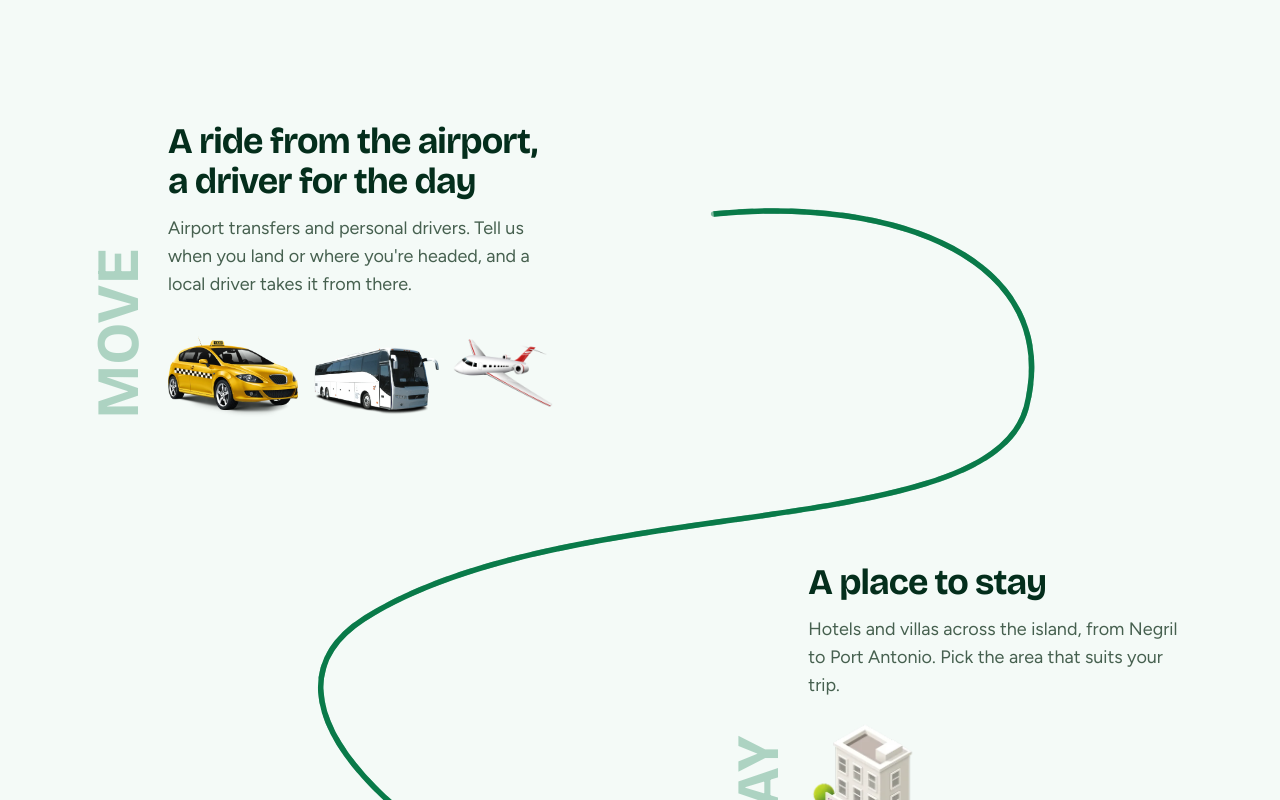
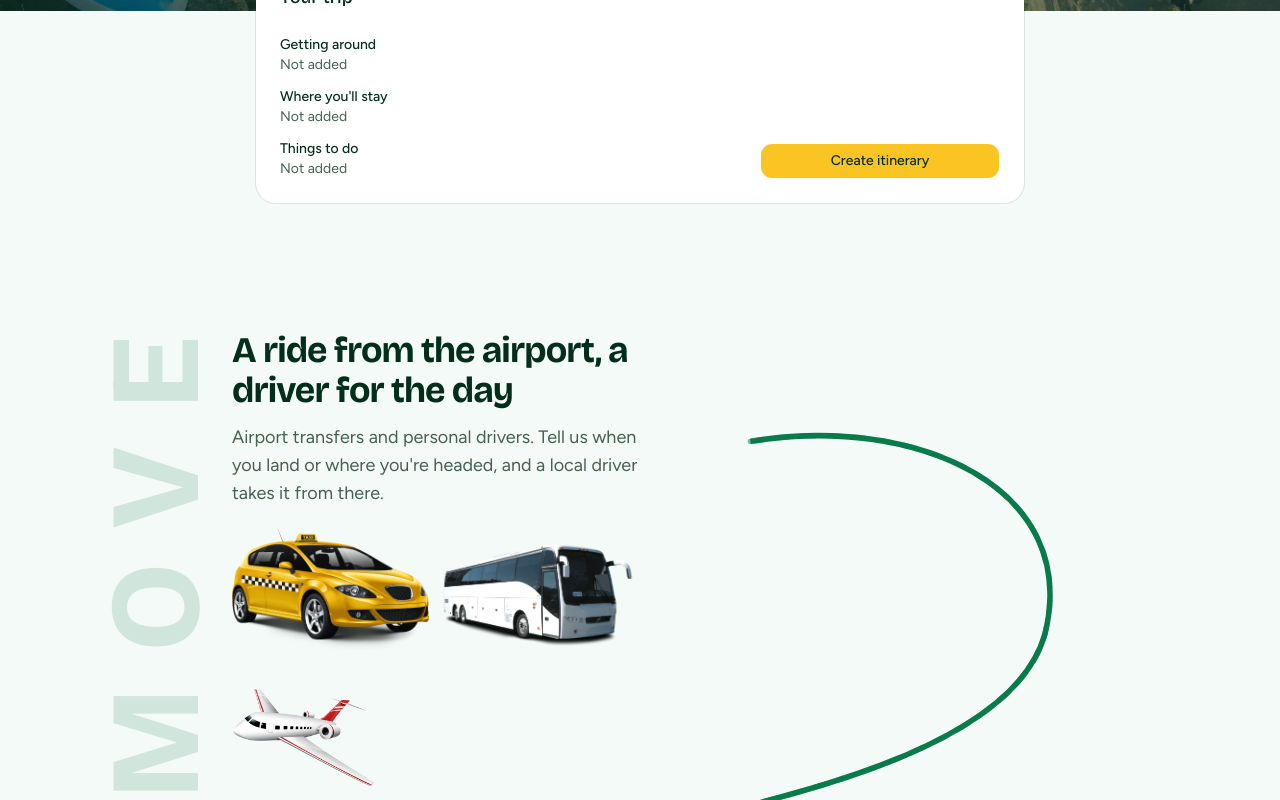
Before and after one commit to dorianbucknor/yaad-guide, a Next.js app: page / in a window 1280 px wide. Shown: the part 1180-1980 px from the top of the page. Built offline with nearby package versions, Linux system fonts and the light colour scheme.

Commit message:
feat(landing): put the trip card below the cards and enlarge route stops
Co-Authored-By: Claude Sonnet 5.5 <noreply@anthropic.com>

```diff
--- a/src/components/landing/cab.tsx
+++ b/src/components/landing/cab.tsx
@@ -11,14 +11,14 @@ export function Cab({ ref }: { ref: Ref<HTMLDivElement> }): React.JSX.Element {
     <div
       ref={ref}
       aria-hidden="true"
-      className="pointer-events-none absolute top-0 left-0 z-10 w-[80px] opacity-0 will-change-transform md:w-[144px]"
+      className="pointer-events-none absolute top-0 left-0 z-10 w-[80px] opacity-0 will-change-transform lg:w-[144px]"
     >
       <Image
         src="/landing/cab.webp"
         alt=""
         width={817}
         height={512}
-        sizes="(min-width: 768px) 144px, 80px"
+        sizes="(min-width: 1024px) 144px, 80px"
         className="h-auto w-full"
       />
     </div>
--- a/src/components/landing/quick-start-cards.tsx
+++ b/src/components/landing/quick-start-cards.tsx
@@ -438,8 +438,9 @@ export function TripCard({ control, rootError, submitting }: TripCardProps): Rea
 
   return (
     <QuickStartCard title="Your trip">
-      <div className="flex h-full flex-col gap-5">
-        <dl className="flex flex-col gap-3">
+      {/* Stacked below md (the last mobile step); from md up the summary sits left and the action right. */}
+      <div className="flex h-full flex-col gap-5 md:flex-row md:items-end md:gap-8">
+        <dl className="flex min-w-0 flex-col gap-3 md:flex-1">
           {rows.map((row) => (
             <div key={row.label}>
               <dt className="font-medium">{row.label}</dt>
@@ -447,14 +448,16 @@ export function TripCard({ control, rootError, submitting }: TripCardProps): Rea
             </div>
           ))}
         </dl>
+        <div className="mt-auto flex flex-col gap-3 md:w-60 md:shrink-0">
           {rootError ? (
             <p role="alert" className="text-sm text-destructive">
               {rootError}
             </p>
           ) : null}
-        <Button type="submit" variant="secondary" size="lg" className="mt-auto w-full" disabled={submitting}>
+          <Button type="submit" variant="secondary" size="lg" className="w-full" disabled={submitting}>
             Create itinerary
           </Button>
+        </div>
       </div>
     </QuickStartCard>
   );
--- a/src/components/landing/quick-start.tsx
+++ b/src/components/landing/quick-start.tsx
@@ -195,10 +195,20 @@ export function QuickStart(): React.JSX.Element {
         Step {step + 1} of {STEP_COUNT}
       </p>
 
-      {/* One DOM for both layouts: below md only the current step shows, so values survive step changes. */}
-      <div ref={stepsRef} className="grid gap-4 md:grid-cols-2 lg:grid-cols-4">
+      {/*
+        One DOM for both layouts: below md only the current step shows, so values survive step changes.
+        From md up the three planning cards share a row (lg) and the trip card sits centered underneath.
+      */}
+      <div ref={stepsRef} className="grid gap-4 md:grid-cols-2 lg:grid-cols-3">
         {cards.map((card, i) => (
-          <div key={card.key} className={cn(i === step ? "block" : "hidden", "md:block")}>
+          <div
+            key={card.key}
+            className={cn(
+              i === step ? "block" : "hidden",
+              "md:block",
+              i === 3 && "md:col-span-2 md:mx-auto md:w-full md:max-w-3xl lg:col-span-3",
+            )}
+          >
             {card}
           </div>
         ))}
--- a/src/components/landing/route-line.tsx
+++ b/src/components/landing/route-line.tsx
@@ -7,8 +7,8 @@ import type { RouteDef } from "@/lib/route";
  * section; the solid overlay is the stretch already driven. Its pathLength is
  * 1, so the section shows a fraction `f` by setting dashoffset to `1 - f`.
  *
- * The SVG stretches to the stage (preserveAspectRatio="none"). From md up the
- * stage has the route's aspect ratio, so nothing stretches; below md the stage
+ * The SVG stretches to the stage (preserveAspectRatio="none"). From lg up the
+ * stage has the route's aspect ratio, so nothing stretches; below lg the stage
  * height follows the stop text, so the narrow road stretches vertically.
  */
 export function RouteLine({
--- a/src/components/landing/route-section.tsx
+++ b/src/components/landing/route-section.tsx
@@ -34,7 +34,7 @@ type Measured = {
 };
 
 /**
- * On the fixed desktop stage the tuned ROUTE_STOPS apply. Below md the stops
+ * On the fixed desktop stage the tuned ROUTE_STOPS apply. Below lg the stops
  * are in normal flow, so where they sit on the road depends on the text: each
  * stop is reached where the road meets the top of its image row.
  */
@@ -112,7 +112,7 @@ function placeCab(cab: HTMLElement, measured: Measured, pose: CabPose): void {
  * straight to the DOM through refs.
  */
 export function RouteSection(): React.JSX.Element {
-  const wide = useMediaQuery("(min-width: 768px)");
+  const wide = useMediaQuery("(min-width: 1024px)");
   const route = wide ? ROUTES.wide : ROUTES.narrow;
 
   const stageRef = useRef<HTMLDivElement>(null);
@@ -163,7 +163,7 @@ export function RouteSection(): React.JSX.Element {
   useScrollProgress(scrollRef, apply);
 
   // Measure on mount, when the route changes (breakpoint crossing) and when
-  // the stage resizes (below md its height follows the text), then re-apply
+  // the stage resizes (below lg its height follows the text), then re-apply
   // the current progress so the cab lands on the new track immediately.
   useLayoutEffect(() => {
     const stage = stageRef.current;
@@ -190,13 +190,14 @@ export function RouteSection(): React.JSX.Element {
     >
       <div className="mx-auto max-w-6xl px-4 py-16 md:px-6 md:py-32">
         {/*
-          From md up: a fixed stage with ROUTES.wide's aspect (1200x1500) and
-          stops placed on it. Below md: stops in normal flow (so large text can
-          never overlap or spill) and the narrow road stretched beside them.
+          From lg up: a fixed stage with ROUTES.wide's aspect (1200x1920) and
+          stops placed on it (between md and lg the stops' text and images are
+          too tall for the stage). Below lg: stops in normal flow (so large text
+          can never overlap or spill) and the narrow road stretched beside them.
         */}
         <div
           ref={stageRef}
-          className="relative flex flex-col gap-24 pb-16 md:block md:aspect-[1200/1500] md:pb-0"
+          className="relative flex flex-col gap-24 pb-16 lg:block lg:aspect-[1200/1920] lg:pb-0"
         >
           {/*
             Scroll is measured on this box, which runs 40svh past the road's end,
--- a/src/components/landing/route-stops.tsx
+++ b/src/components/landing/route-stops.tsx
@@ -19,23 +19,29 @@ type Stop = {
   mark: string;
   title: string;
   body: string;
-  /** Where the stop sits on the stage from md up. Below md stops are in normal flow. */
+  /** Where the stop sits on the stage from lg up. Below lg stops are in normal flow. */
   place: string;
+  /** Which edge of the stop the pillar mark hugs: the outer edge, away from the road. */
+  markSide: "left" | "right";
   images: StopImage[];
 };
 
 // v1 scope only: no flights, cruise, car rental or packages.
+// Image widths are relative to the stop. MOVE wraps to two rows (cab and
+// coach, then the small plane). The hotel source is only 286px wide, so it is
+// capped at 400px (1.4x) to stay sharp.
 export const STOPS: Stop[] = [
   {
     key: "move",
     mark: "MOVE",
     title: "A ride from the airport, a driver for the day",
     body: "Airport transfers and personal drivers. Tell us when you land or where you're headed, and a local driver takes it from there.",
-    place: "md:top-0 md:left-0",
+    place: "lg:top-0 lg:left-0 lg:pr-8 lg:pl-36",
+    markSide: "left",
     images: [
-      { src: "/landing/cab.webp", width: 817, height: 512, sizes: "(min-width: 768px) 150px, 25vw", className: "w-[34%]" },
-      { src: "/landing/coach.webp", width: 850, height: 483, sizes: "(min-width: 768px) 150px, 25vw", className: "w-[34%]" },
-      { src: "/landing/small-plane.webp", width: 1000, height: 1000, sizes: "(min-width: 768px) 120px, 20vw", className: "w-[26%]" },
+      { src: "/landing/cab.webp", width: 817, height: 512, sizes: "(min-width: 1024px) 200px, 35vw", className: "w-[47%]" },
+      { src: "/landing/coach.webp", width: 850, height: 483, sizes: "(min-width: 1024px) 200px, 35vw", className: "w-[47%]" },
+      { src: "/landing/small-plane.webp", width: 1000, height: 1000, sizes: "(min-width: 1024px) 150px, 30vw", className: "w-[40%] lg:w-[34%]" },
     ],
   },
   {
@@ -43,9 +49,10 @@ export const STOPS: Stop[] = [
     mark: "STAY",
     title: "A place to stay",
     body: "Hotels and villas across the island, from Negril to Port Antonio. Pick the area that suits your trip.",
-    place: "md:top-[32%] md:right-0",
+    place: "lg:top-[32%] lg:right-0 lg:pl-8 lg:pr-36",
+    markSide: "right",
     images: [
-      { src: "/landing/hotel.webp", width: 286, height: 321, sizes: "(min-width: 768px) 200px, 40vw", className: "w-[52%] md:w-[36%]" },
+      { src: "/landing/hotel.webp", width: 286, height: 321, sizes: "(min-width: 1024px) 270px, 52vw", className: "w-[70%] max-w-[400px] lg:w-[62%]" },
     ],
   },
   {
@@ -53,16 +60,72 @@ export const STOPS: Stop[] = [
     mark: "VIBE",
     title: "Food, parties and things to do",
     body: "Rivers, beaches, jerk chicken and parties. Add what you want to do and eat, day by day.",
-    place: "md:top-[64%] md:left-0",
+    place: "lg:top-[65%] lg:left-0 lg:pr-8 lg:pl-36",
+    markSide: "left",
     images: [
-      { src: "/landing/beach.webp", width: 1200, height: 1521, sizes: "(min-width: 768px) 220px, 40vw", className: "w-[52%] md:w-[46%]" },
+      { src: "/landing/beach.webp", width: 1200, height: 1521, sizes: "(min-width: 1024px) 280px, 60vw", className: "w-[80%] lg:w-[64%]" },
     ],
   },
 ];
 
+/** Length of the lettering along the mark, in viewBox units (the viewBox is 100 wide). */
+const MARK_LENGTH = 360;
+
 /**
- * One pillar stop. Text is always visible; the images fade in when the
- * section sets `data-reached="true"` on `imagesRef`.
+ * The vertical MOVE / STAY / VIBE lettering, the only uppercase on the page,
+ * as tall as its stop and read bottom to top. Two renderings:
+ * - Below lg, behind the content at the outer edge: the viewBox keeps the
+ *   proportions, so the width follows the height (never wider than the stop).
+ *   At 15% it changes text contrast very little (muted text stays above 5:1).
+ * - From lg up, in the stop's 9rem gutter beside the content: 8rem wide and
+ *   stretched to the stop's height. Stops are 430 to 580px tall there, close
+ *   to the lettering's natural 3.6:1, so the letters barely distort.
+ */
+function PillarMark({ mark, side }: { mark: string; side: Stop["markSide"] }): React.JSX.Element {
+  const text = (
+    <text
+      x={-MARK_LENGTH + 4}
+      y={86}
+      transform="rotate(-90)"
+      fontSize={100}
+      textLength={MARK_LENGTH - 8}
+      lengthAdjust="spacing"
+      fill="currentColor"
+    >
+      {mark}
+    </text>
+  );
+  const shared = cn(
+    "pointer-events-none absolute inset-y-0 h-full font-heading font-bold text-primary/15 select-none",
+    side === "left" ? "left-0" : "right-0",
+  );
+  return (
+    <>
+      <svg
+        aria-hidden="true"
+        focusable="false"
+        viewBox={`0 0 100 ${MARK_LENGTH}`}
+        className={cn(shared, "-z-10 w-auto max-w-full lg:hidden")}
+      >
+        {text}
+      </svg>
+      <svg
+        aria-hidden="true"
+        focusable="false"
+        viewBox={`0 0 100 ${MARK_LENGTH}`}
+        preserveAspectRatio="none"
+        className={cn(shared, "hidden w-32 lg:block")}
+      >
+        {text}
+      </svg>
+    </>
+  );
+}
+
+/**
+ * One pillar stop: heading and text first, the images below them. Text is
+ * always visible; the images fade in when the section sets
+ * `data-reached="true"` on `imagesRef`.
  */
 export function RouteStop({
   stop,
@@ -76,18 +139,11 @@ export function RouteStop({
       id={stop.key}
       tabIndex={-1}
       className={cn(
-        "relative flex w-[68%] scroll-mt-20 gap-2 md:absolute md:w-[42%] md:gap-5",
+        "relative isolate w-[74%] scroll-mt-20 lg:absolute lg:w-[54%]",
         stop.place,
       )}
     >
-      {/* Pillar mark: the only uppercase lettering, part of the illustration. */}
-      <span
-        aria-hidden="true"
-        className="shrink-0 rotate-180 font-heading leading-none font-bold tracking-wide text-primary/30 select-none [writing-mode:vertical-rl] max-md:text-3xl md:text-6xl"
-      >
-        {stop.mark}
-      </span>
-      <div className="min-w-0">
+      <PillarMark mark={stop.mark} side={stop.markSide} />
       <h2 className="text-2xl font-bold tracking-tight md:text-4xl">
         {stop.title}
       </h2>
@@ -97,7 +153,7 @@ export function RouteStop({
       <div
         ref={imagesRef}
         data-reached="false"
-          className="mt-5 flex items-end gap-3 opacity-0 transition-opacity duration-300 data-[reached=true]:opacity-100"
+        className="mt-5 flex flex-wrap items-end gap-3 opacity-0 transition-opacity duration-300 data-[reached=true]:opacity-100 lg:gap-2"
       >
         {stop.images.map((image) => (
           <Image
@@ -112,6 +168,5 @@ export function RouteStop({
         ))}
       </div>
     </div>
-    </div>
   );
 }
```
Also changed, not shown: src/lib/route.ts (+7 -5 lines), 1 other file (tests, documents, lock files or other folders). Lines whose indentation alone changed are shown as unchanged.
